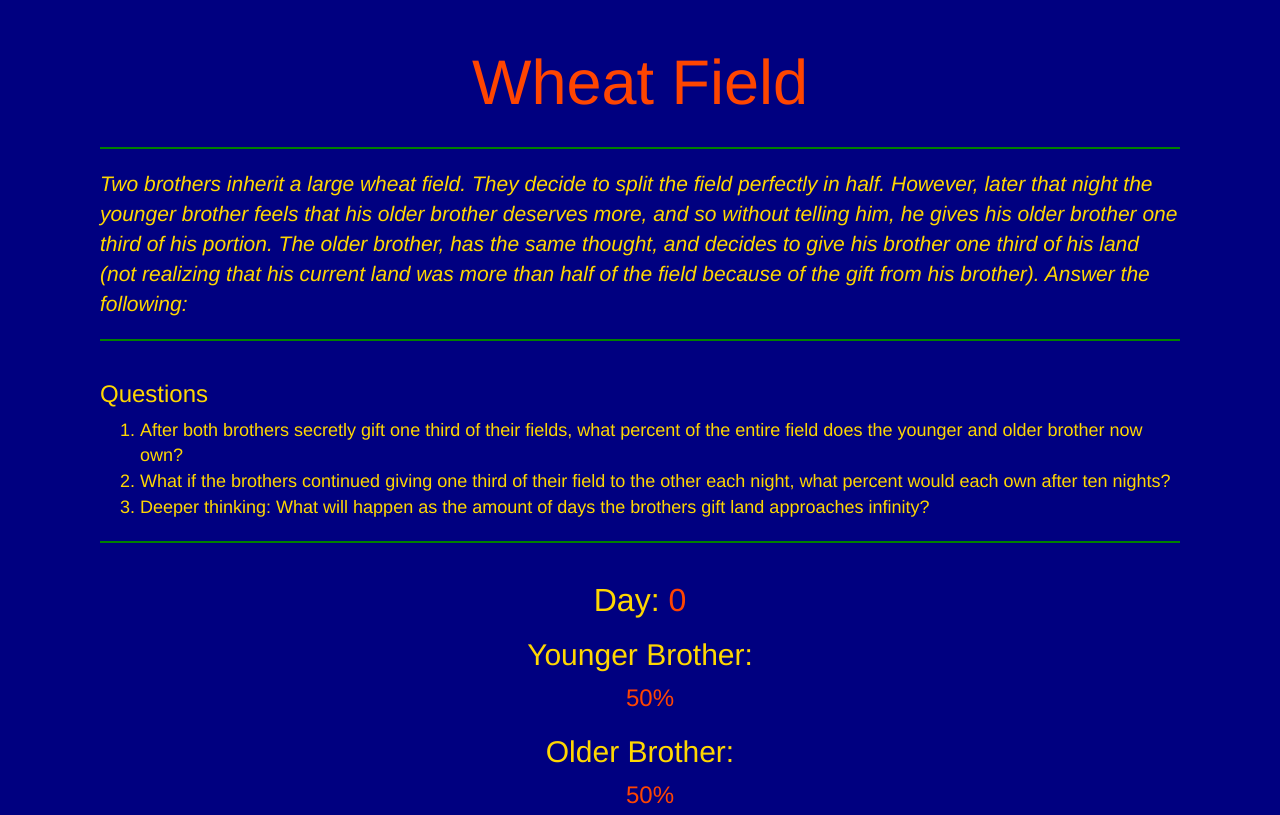
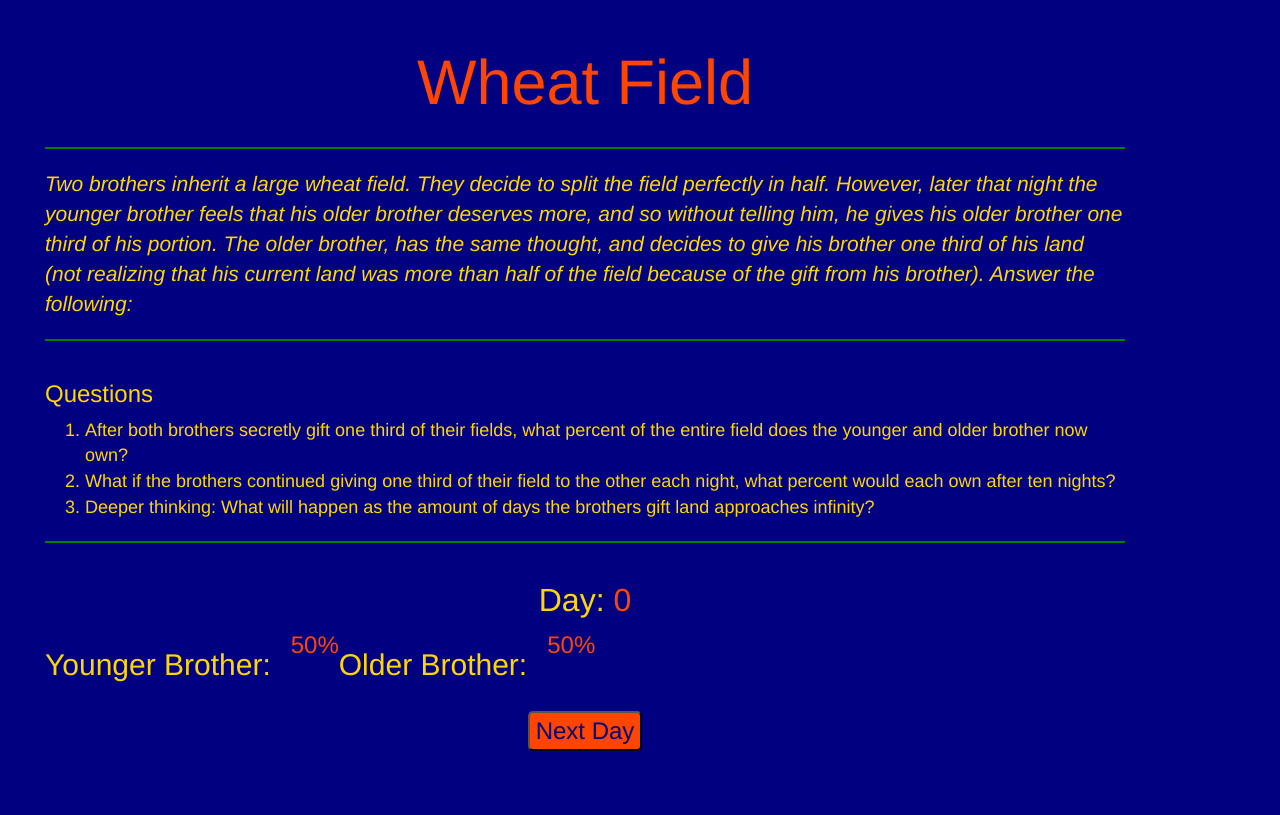
Before and after one commit to codecuddy/inherit-field, a plain HTML site: page index.html in a window 1280 px wide. Shown: the top 815 px of the page. Drawn offline with nearby package versions, Linux system fonts and the light colour scheme.

Commit message:
display flex for brothers

```diff
--- a/index.html
+++ b/index.html
@@ -46,10 +46,12 @@
 
 		<div class="container">
 		    <div class="row">
-                <h2 class="dayCount">Day: <span id="dayCount"> 0</span> </h2>
-                <div class="brothers">
-                    <h2 class="brother">Younger Brother:</h2><span class="percent" id="youngerBrotherPercent">50%</span>
-                    <h2 class="brother">Older Brother:</h2><span class="percent" id="olderBrotherPercent">50%</span>
+                <div class="results">
+                    <h2 class="dayCount">Day: <span id="dayCount"> 0</span> </h2>
+                    <div class="brothers">
+                        <h2 class="brother">Younger Brother:</h2><span class="percent" id="youngerBrotherPercent">50%</span>
+                        <h2 class="brother">Older Brother:</h2><span class="percent" id="olderBrotherPercent">50%</span>
+                    </div>
                 </div>
             </div>
         </div>
--- a/style.css
+++ b/style.css
@@ -7,7 +7,6 @@ body {
     content: "";
     clear: both;
     display: table;
-    margin: auto;
     background-color: navy;
 }
 
@@ -40,7 +39,7 @@ body {
 }
 
 .brothers {
-    width: 100%;
+    display: flex;
     text-align: center;
 
 }
```
